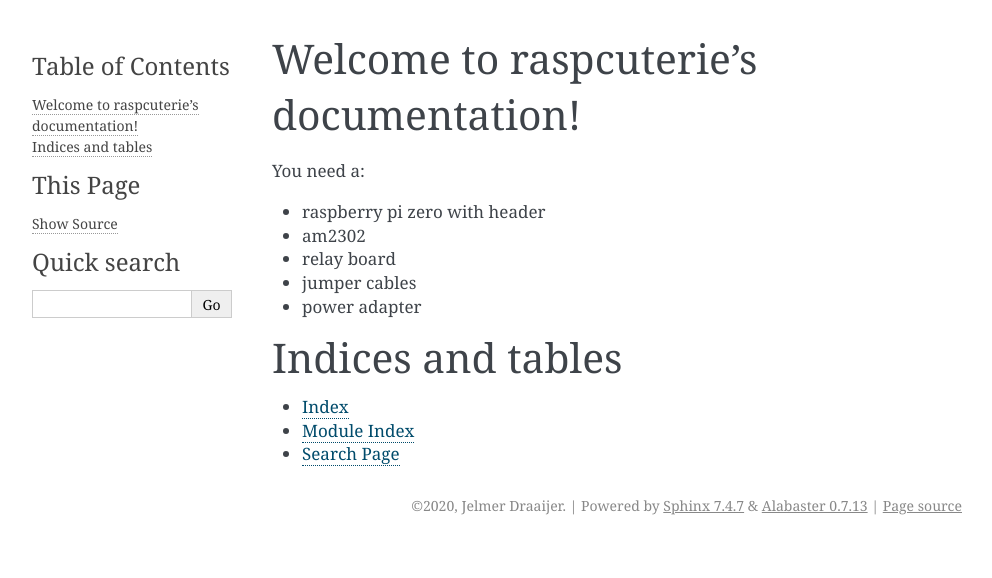
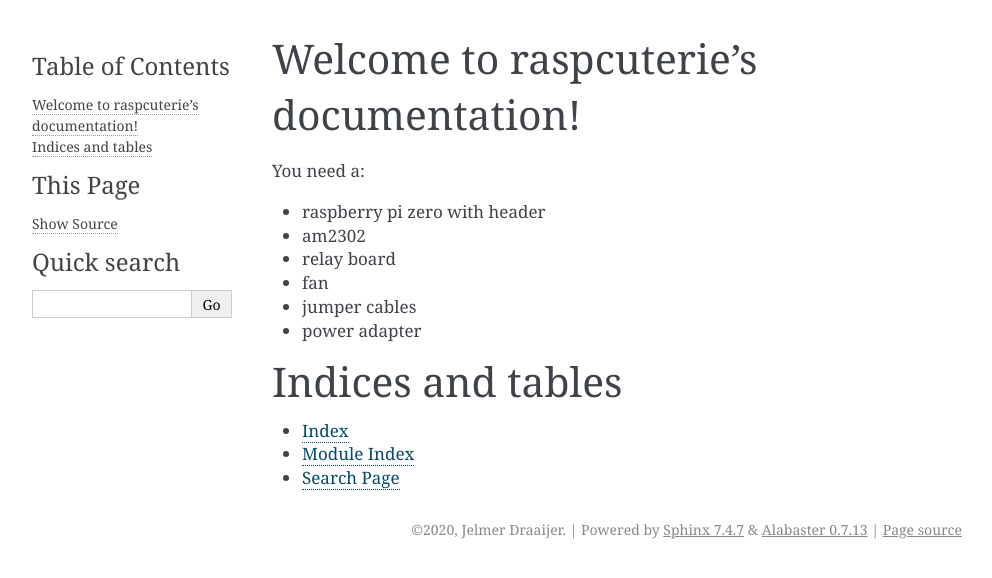
Before and after one commit to foarsitter/raspcuterie, a Sphinx documentation site: the page built from docs/index.rst, in a window 1280 px wide. Shown: the top 578 px of the page, without its empty margins (148-1140 px from the left). Built offline with Sphinx 7.4.7, drawn with Linux system fonts in a browser that asks for light colours.

```diff
--- a/docs/index.rst
+++ b/docs/index.rst
@@ -11,8 +11,11 @@
 - raspberry pi zero with header
 - am2302
 - relay board
+- fan
 - jumper cables
 - power adapter
+
+
 
 .. toctree::
    :maxdepth: 2
```
